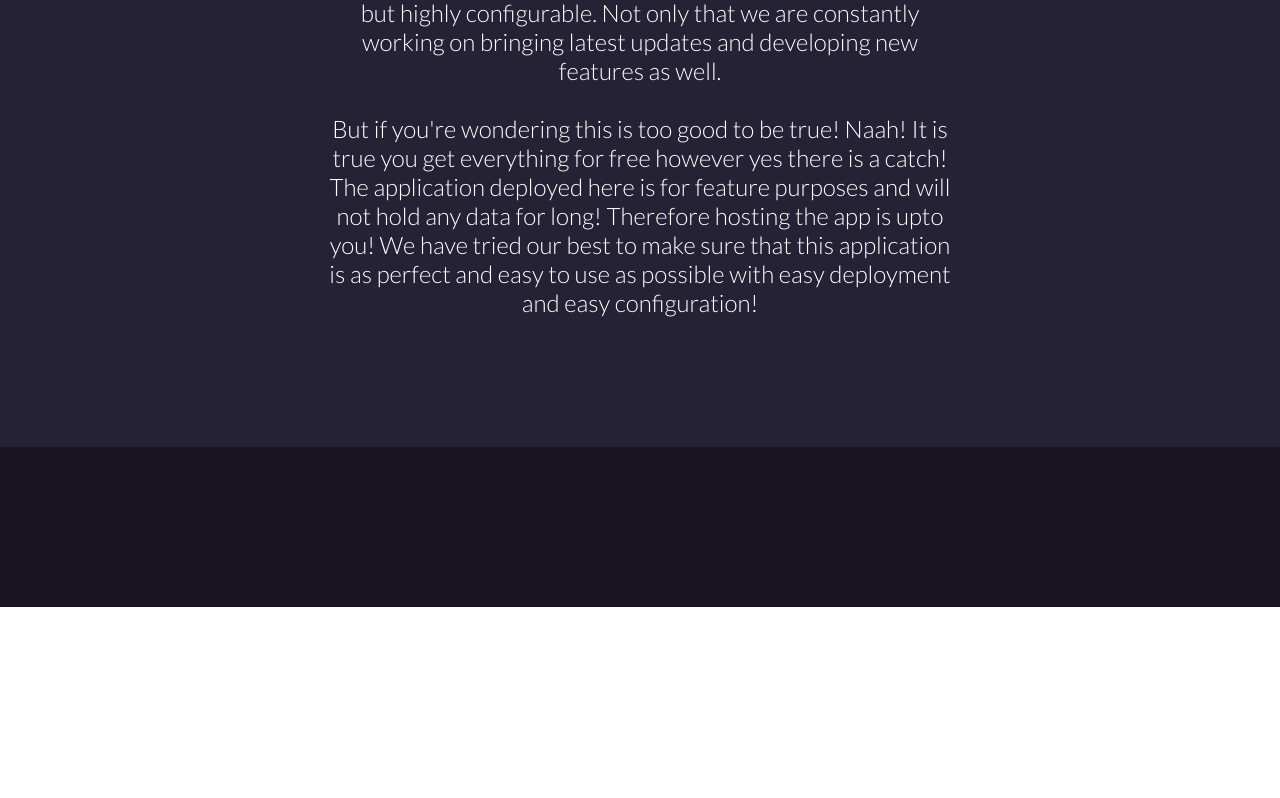
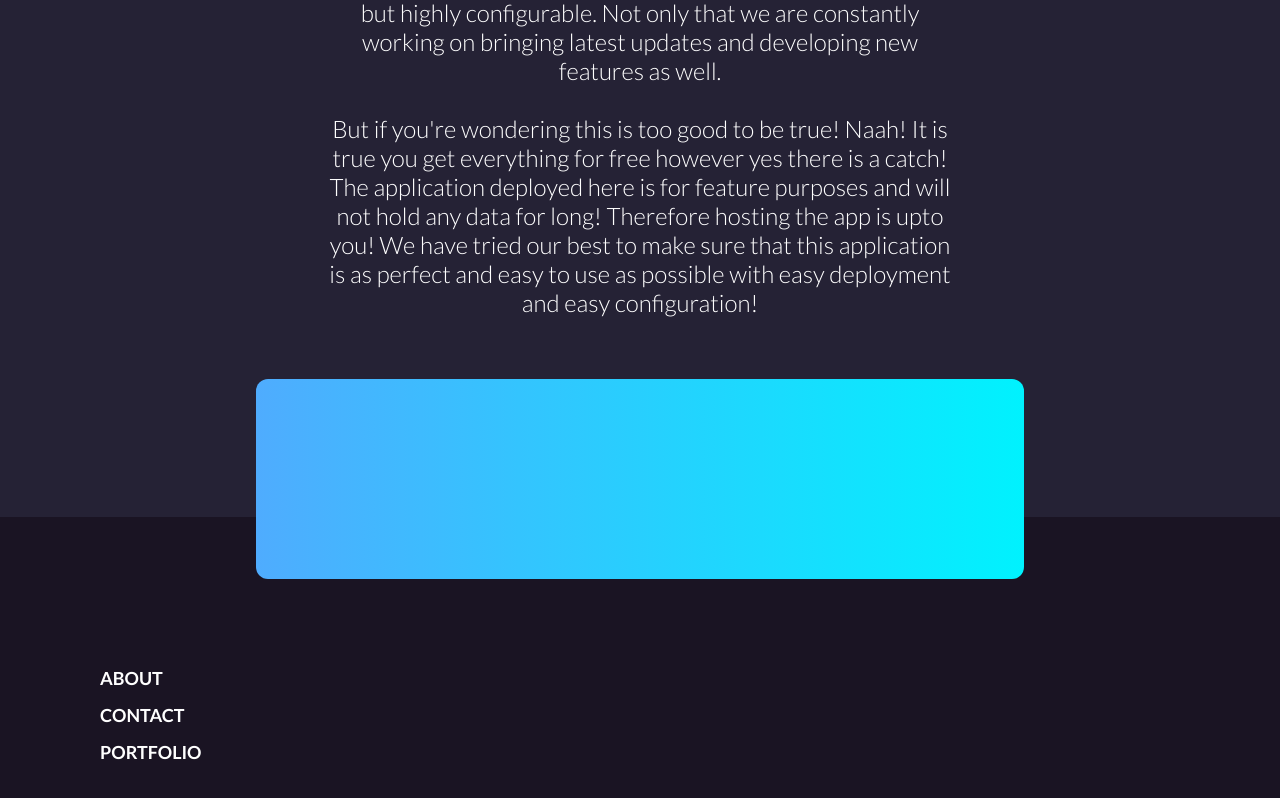
Before and after one commit to frostzt/weeee, a Next.js app in the folder frontend/: page / in a window 1280 px wide. Shown: the part 2009-2807 px from the top of the page. Before the commit the page ends 2616 px from the top, so only its background shows below. Built offline with nearby package versions, Linux system fonts and the light colour scheme.

Commit message:
implementing footer

```diff
--- a/frontend/pages/index.tsx
+++ b/frontend/pages/index.tsx
@@ -121,7 +121,12 @@ function Home() {
         </div>
       </section>
       <footer className={styles.footer}>
-        <div className={styles.footer__links}></div>
+        <div className={styles.footer__floater}></div>
+        <div className={styles.footer__links}>
+          <div className={styles.footer__links_link}>About</div>
+          <div className={styles.footer__links_link}>Contact</div>
+          <div className={styles.footer__links_link}>Portfolio</div>
+        </div>
       </footer>
     </Fragment>
   );
--- a/frontend/styles/Home.module.scss
+++ b/frontend/styles/Home.module.scss
@@ -85,7 +85,7 @@
 .whywe {
   height: 100%;
   padding-top: 13rem;
-  padding-bottom: 13rem;
+  padding-bottom: 20rem;
   background-color: var(--background);
   border-top: 0.1px solid transparent;
 
@@ -118,6 +118,36 @@
 // Footer
 .footer {
   width: 100%;
-  height: 20vh;
+  height: 100%;
+  padding: 10rem;
+  position: relative;
+  padding-top: 15rem;
   background-color: var(--footer);
+
+  &__floater {
+    // Postitioning
+    top: -40%;
+    left: 50%;
+    position: absolute;
+    transform: translateX(-50%);
+
+    // Layout
+    width: 60%;
+    height: 20rem;
+    border-radius: 1.2rem;
+    background-image: var(--malibu-beach);
+  }
+
+  &__links {
+    & > *:not(:last-child) {
+      margin-bottom: 1.5rem;
+    }
+
+    &_link {
+      font-weight: 700;
+      color: var(--white);
+      text-transform: uppercase;
+      font-size: calc(var(--default-font-size) - 0.6rem);
+    }
+  }
 }
--- a/frontend/styles/globals.scss
+++ b/frontend/styles/globals.scss
@@ -15,6 +15,8 @@
   // Gradients
   --background-gradient: linear-gradient(to bottom right, #252235, #2e2e3e);
   --primary-gradient: linear-gradient(to bottom right, #6fccf4, #0760f3);
+  --sunny-morning: linear-gradient(120deg, #f6d365 0%, #fda085 100%);
+  --malibu-beach: linear-gradient(to right, #4facfe 0%, #00f2fe 100%);
 
   // Fonts
   --default-font-size: 2.4rem;
```
